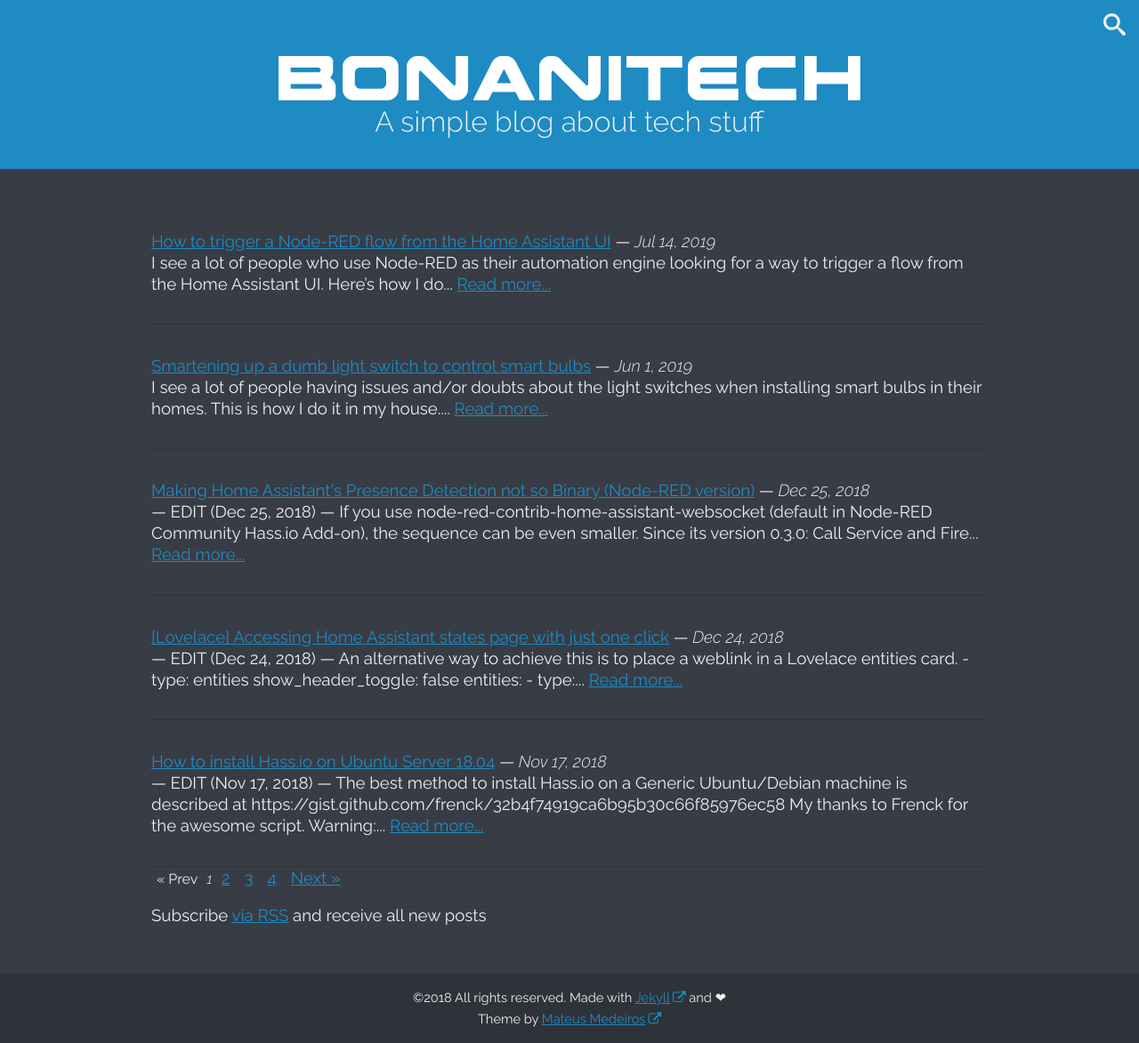
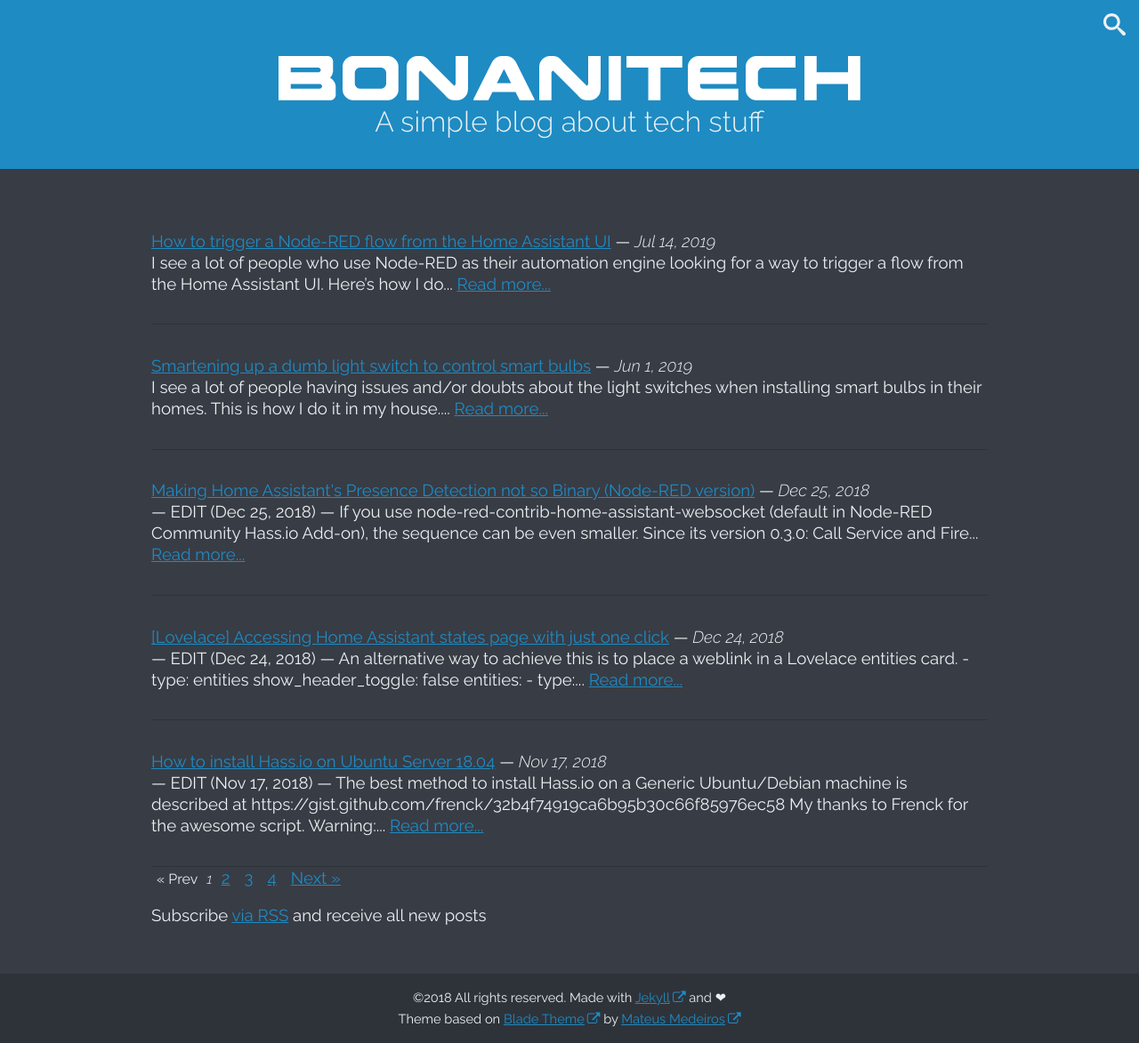
Before and after one commit to bonanitech/blog, a Jekyll site: the page built from index.html, in a window 1280 px wide. Shown: the whole page at 89% size. Built offline with Jekyll 4.4.1, drawn with Linux system fonts in a browser that asks for light colours; nearby versions of some CDN libraries; the list of posts is cut into pages by our own code.

Commit message:
Update footer

```diff
--- a/_includes/footer.html
+++ b/_includes/footer.html
@@ -1,6 +1,6 @@
 <footer class="footer">
 	<p> ©2018 All rights reserved. Made with <a aria-label="Jekyll" href="http://jekyllrb.com" target="_blank" title="Made with Jekyll">Jekyll</a> and <span aria-label="Love">❤</span></p>
-    <p>Theme by <a aria-label="Theme author" href="http://mateussmedeiros.github.io/" target="_blank" title="Made with Jekyll">Mateus Medeiros</a></p>
+    <p>Theme based on <a aria-label="Theme" href="https://github.com/mateussmedeiros/blade-theme" target="_blank" title="Blade Theme">Blade Theme</a> by <a aria-label="Theme author" href="http://mateussmedeiros.github.io/" target="_blank" title="Mateus Medeiros">Mateus Medeiros</a></p>
 </footer>
 
 <script src="/assets/components/jquery/dist/jquery.min.js"></script>
```
